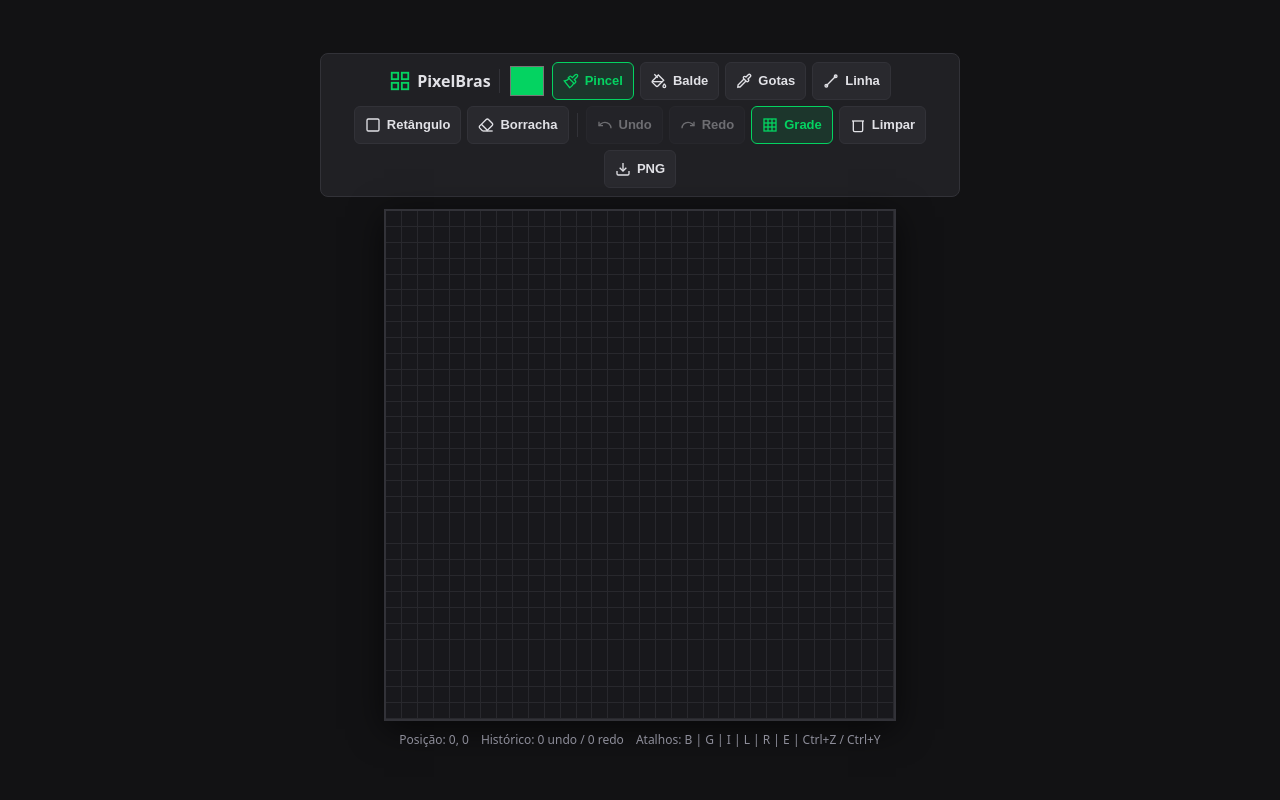
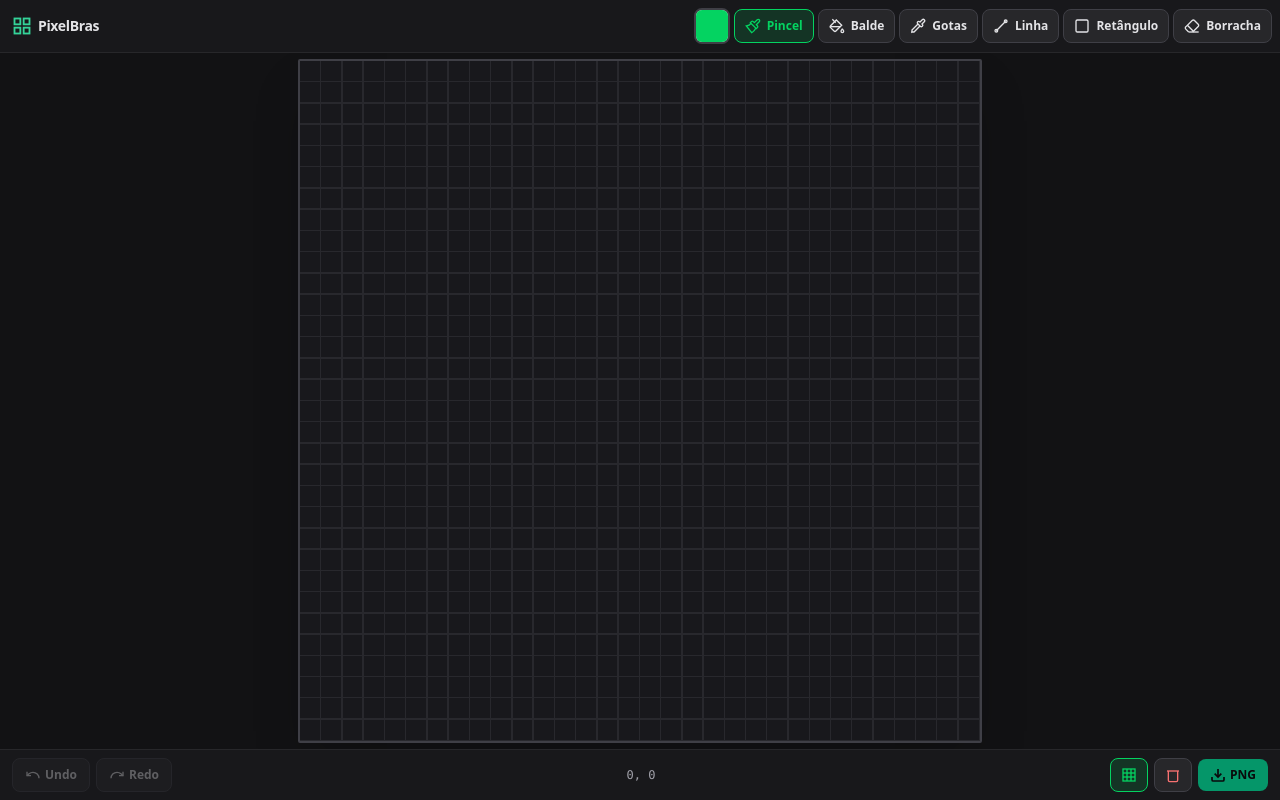
Before and after one commit to joao-almeida-duarte/pixelbras, a plain HTML site: page index.html in a window 1280 px wide. Drawn offline with nearby package versions, Linux system fonts and the light colour scheme.

Commit message:
fix: corrige touch drag mobile e adiciona layout tela cheia com Tailwind CSS

```diff
--- a/index.html
+++ b/index.html
@@ -4,130 +4,133 @@
 <meta charset="UTF-8">
 <meta name="viewport" content="width=device-width, initial-scale=1.0, maximum-scale=1.0, user-scalable=no">
 <title>PixelBras - Editor WebGL</title>
+<script src="https://cdn.tailwindcss.com"></script>
 <style>
-  * { box-sizing: border-box; -webkit-tap-highlight-color: transparent; }
-  body {
-    margin: 0; padding: 12px; background: #121214; color: #e1e1e6;
-    font-family: system-ui, sans-serif; display: flex; flex-direction: column;
-    align-items: center; justify-content: center; min-height: 100dvh;
-    user-select: none; overflow-x: hidden;
+  html, body {
+    margin: 0;
+    padding: 0;
+    width: 100%;
+    height: 100dvh;
+    overflow: hidden;
+    overscroll-behavior: none;
+    touch-action: none;
+    background-color: #121214;
+    user-select: none;
+    -webkit-user-select: none;
   }
-  .toolbar {
-    display: flex; flex-wrap: wrap; gap: 6px; align-items: center; justify-content: center;
-    background: #202024; padding: 8px 12px; border-radius: 8px; margin-bottom: 12px;
-    border: 1px solid #323238; width: 100%; max-width: 640px;
+  canvas {
+    image-rendering: pixelated;
+    image-rendering: crisp-edges;
+    touch-action: none;
   }
-  .divider { width: 1px; height: 24px; background: #323238; margin: 0 2px; }
-  button {
-    background: #29292e; color: #e1e1e6; border: 1px solid #323238;
-    padding: 8px 10px; border-radius: 6px; cursor: pointer;
-    display: flex; align-items: center; justify-content: center; gap: 6px;
-    font-size: 13px; font-weight: 600; transition: 0.15s; min-height: 38px;
-  }
-  button:hover:not(:disabled) { background: #323238; }
-  button:disabled { opacity: 0.4; cursor: not-allowed; }
-  button.active { border-color: #04d361; color: #04d361; background: rgba(4, 211, 97, 0.12); }
-  input[type="color"] { border: none; width: 38px; height: 38px; cursor: pointer; background: none; padding: 0; border-radius: 6px; }
-  canvas {
-    border: 2px solid #323238; image-rendering: pixelated; cursor: crosshair;
-    box-shadow: 0 8px 32px rgba(0,0,0,0.6); touch-action: none;
-    width: min(92vw, 512px); height: min(92vw, 512px);
-  }
-  .status {
-    margin-top: 10px; font-size: 12px; color: #8d8d99; display: flex;
-    flex-wrap: wrap; justify-content: center; gap: 12px; text-align: center;
-  }
-  @media (max-width: 520px) {
-    .btn-label { display: none; }
-    button { padding: 8px 11px; }
-    .shortcuts-hint { display: none; }
+  .tool-btn.active {
+    border-color: #04d361 !important;
+    color: #04d361 !important;
+    background-color: rgba(4, 211, 97, 0.15) !important;
   }
 </style>
 </head>
-<body>
+<body class="flex flex-col justify-between text-zinc-200 font-sans">
 
-<div class="toolbar">
-  <svg width="22" height="22" viewBox="0 0 24 24" fill="none" stroke="#04d361" stroke-width="2">
+  <!-- Barra Superior: Marca, Cor e Ferramentas -->
+  <header class="w-full bg-zinc-900 border-b border-zinc-800 px-2 py-2 flex items-center justify-between gap-1 shrink-0 z-10">
+    <div class="flex items-center gap-1.5 pl-1">
+      <svg class="w-5 h-5 text-emerald-400 shrink-0" viewBox="0 0 24 24" fill="none" stroke="currentColor" stroke-width="2.2">
         <rect x="3" y="3" width="7" height="7"/><rect x="14" y="3" width="7" height="7"/>
         <rect x="14" y="14" width="7" height="7"/><rect x="3" y="14" width="7" height="7"/>
       </svg>
-  <strong>PixelBras</strong>
-  <div class="divider"></div>
+      <span class="font-bold text-sm tracking-tight hidden sm:inline">PixelBras</span>
+    </div>
 
-  <input type="color" id="colorPicker" value="#04d361" title="Cor Atual">
+    <div class="flex items-center gap-1 overflow-x-auto no-scrollbar">
+      <label class="relative w-9 h-9 rounded-lg overflow-hidden border-2 border-zinc-700 shrink-0 cursor-pointer" title="Cor">
+        <input type="color" id="colorPicker" value="#04d361" class="absolute -inset-2 w-14 h-14 cursor-pointer border-0 p-0">
+      </label>
 
-  <button id="tool-brush" class="active" title="Pincel (B)">
-    <svg width="16" height="16" viewBox="0 0 24 24" fill="none" stroke="currentColor" stroke-width="2"><path d="M18.37 2.63 14 7l-1.59-1.59a2 2 0 0 0-2.82 0L8 7l9 9 1.59-1.59a2 2 0 0 0 0-2.82L17 10l4.37-4.37a2.12 2.12 0 1 0-3-3Z"/><path d="M9 8c-2 3-4 3.5-7 4l8 10c2-1 6-5 6-7"/></svg>
-    <span class="btn-label">Pincel</span>
+      <button id="tool-brush" class="tool-btn active flex items-center gap-1.5 px-2.5 py-2 rounded-lg bg-zinc-800 border border-zinc-700 text-xs font-semibold shrink-0" title="Pincel (B)">
+        <svg class="w-4 h-4" viewBox="0 0 24 24" fill="none" stroke="currentColor" stroke-width="2"><path d="M18.37 2.63 14 7l-1.59-1.59a2 2 0 0 0-2.82 0L8 7l9 9 1.59-1.59a2 2 0 0 0 0-2.82L17 10l4.37-4.37a2.12 2.12 0 1 0-3-3Z"/><path d="M9 8c-2 3-4 3.5-7 4l8 10c2-1 6-5 6-7"/></svg>
+        <span class="hidden md:inline">Pincel</span>
       </button>
 
-  <button id="tool-bucket" title="Balde de Tinta (G)">
-    <svg width="16" height="16" viewBox="0 0 24 24" fill="none" stroke="currentColor" stroke-width="2"><path d="m19 11-8-8-8.6 8.6a2 2 0 0 0 0 2.8l5.2 5.2c.8.8 2 .8 2.8 0L19 11Z"/><path d="m5 2 5 5"/><path d="M2 13h15"/><path d="M22 20a2 2 0 1 1-4 0c0-1.6 1.7-2.4 2-4 .3 1.6 2 2.4 2 4Z"/></svg>
-    <span class="btn-label">Balde</span>
+      <button id="tool-bucket" class="tool-btn flex items-center gap-1.5 px-2.5 py-2 rounded-lg bg-zinc-800 border border-zinc-700 text-xs font-semibold shrink-0" title="Balde (G)">
+        <svg class="w-4 h-4" viewBox="0 0 24 24" fill="none" stroke="currentColor" stroke-width="2"><path d="m19 11-8-8-8.6 8.6a2 2 0 0 0 0 2.8l5.2 5.2c.8.8 2 .8 2.8 0L19 11Z"/><path d="m5 2 5 5"/><path d="M2 13h15"/><path d="M22 20a2 2 0 1 1-4 0c0-1.6 1.7-2.4 2-4 .3 1.6 2 2.4 2 4Z"/></svg>
+        <span class="hidden md:inline">Balde</span>
       </button>
 
-  <button id="tool-picker" title="Conta-Gotas (I)">
-    <svg width="16" height="16" viewBox="0 0 24 24" fill="none" stroke="currentColor" stroke-width="2"><path d="m2 22 1-1h3l9-9"/><path d="M3 21v-3l9-9"/><path d="m15 6 3.4-3.4a2.1 2.1 0 1 1 3 3L18 9l.4.4a2.1 2.1 0 1 1-3 3l-3.8-3.8a2.1 2.1 0 1 1 3-3l.4.4Z"/></svg>
-    <span class="btn-label">Gotas</span>
+      <button id="tool-picker" class="tool-btn flex items-center gap-1.5 px-2.5 py-2 rounded-lg bg-zinc-800 border border-zinc-700 text-xs font-semibold shrink-0" title="Conta-Gotas (I)">
+        <svg class="w-4 h-4" viewBox="0 0 24 24" fill="none" stroke="currentColor" stroke-width="2"><path d="m2 22 1-1h3l9-9"/><path d="M3 21v-3l9-9"/><path d="m15 6 3.4-3.4a2.1 2.1 0 1 1 3 3L18 9l.4.4a2.1 2.1 0 1 1-3 3l-3.8-3.8a2.1 2.1 0 1 1 3-3l.4.4Z"/></svg>
+        <span class="hidden md:inline">Gotas</span>
       </button>
 
-  <button id="tool-line" title="Linha Reta (L)">
-    <svg width="16" height="16" viewBox="0 0 24 24" fill="none" stroke="currentColor" stroke-width="2"><line x1="5" y1="19" x2="19" y2="5"/><circle cx="5" cy="19" r="2"/><circle cx="19" cy="5" r="2"/></svg>
-    <span class="btn-label">Linha</span>
+      <button id="tool-line" class="tool-btn flex items-center gap-1.5 px-2.5 py-2 rounded-lg bg-zinc-800 border border-zinc-700 text-xs font-semibold shrink-0" title="Linha (L)">
+        <svg class="w-4 h-4" viewBox="0 0 24 24" fill="none" stroke="currentColor" stroke-width="2"><line x1="5" y1="19" x2="19" y2="5"/><circle cx="5" cy="19" r="2"/><circle cx="19" cy="5" r="2"/></svg>
+        <span class="hidden md:inline">Linha</span>
       </button>
 
-  <button id="tool-rect" title="Retângulo (R)">
-    <svg width="16" height="16" viewBox="0 0 24 24" fill="none" stroke="currentColor" stroke-width="2"><rect x="3" y="3" width="18" height="18" rx="2"/></svg>
-    <span class="btn-label">Retângulo</span>
+      <button id="tool-rect" class="tool-btn flex items-center gap-1.5 px-2.5 py-2 rounded-lg bg-zinc-800 border border-zinc-700 text-xs font-semibold shrink-0" title="Retângulo (R)">
+        <svg class="w-4 h-4" viewBox="0 0 24 24" fill="none" stroke="currentColor" stroke-width="2"><rect x="3" y="3" width="18" height="18" rx="2"/></svg>
+        <span class="hidden md:inline">Retângulo</span>
       </button>
 
-  <button id="tool-eraser" title="Borracha (E)">
-    <svg width="16" height="16" viewBox="0 0 24 24" fill="none" stroke="currentColor" stroke-width="2"><path d="m7 21-4.3-4.3c-1-1-1-2.5 0-3.4l9.6-9.6c1-1 2.5-1 3.4 0l5.6 5.6c1 1 1 2.5 0 3.4L13 21"/><path d="M22 21H7"/><path d="m5 11 9 9"/></svg>
-    <span class="btn-label">Borracha</span>
+      <button id="tool-eraser" class="tool-btn flex items-center gap-1.5 px-2.5 py-2 rounded-lg bg-zinc-800 border border-zinc-700 text-xs font-semibold shrink-0" title="Borracha (E)">
+        <svg class="w-4 h-4" viewBox="0 0 24 24" fill="none" stroke="currentColor" stroke-width="2"><path d="m7 21-4.3-4.3c-1-1-1-2.5 0-3.4l9.6-9.6c1-1 2.5-1 3.4 0l5.6 5.6c1 1 1 2.5 0 3.4L13 21"/><path d="M22 21H7"/><path d="m5 11 9 9"/></svg>
+        <span class="hidden md:inline">Borracha</span>
       </button>
+    </div>
+  </header>
 
-  <div class="divider"></div>
+  <!-- Área Central: Canvas ajustado dinamicamente para ocupar o máximo da tela -->
+  <main id="workspace" class="flex-1 w-full flex items-center justify-center p-2 overflow-hidden relative">
+    <canvas id="glcanvas" width="512" height="512" class="border-2 border-zinc-700 shadow-2xl rounded-sm cursor-crosshair"></canvas>
+  </main>
 
-  <button id="btnUndo" title="Desfazer (Ctrl+Z)" disabled>
-    <svg width="16" height="16" viewBox="0 0 24 24" fill="none" stroke="currentColor" stroke-width="2"><path d="M3 7v6h6"/><path d="M21 17a9 9 0 0 0-9-9 9 9 0 0 0-6 2.3L3 13"/></svg>
-    <span class="btn-label">Undo</span>
+  <!-- Barra Inferior: Undo/Redo, Grade, Limpar e Exportar -->
+  <footer class="w-full bg-zinc-900 border-t border-zinc-800 px-3 py-2 flex items-center justify-between gap-2 shrink-0 z-10">
+    <div class="flex items-center gap-1.5">
+      <button id="btnUndo" disabled class="flex items-center gap-1 px-3 py-2 rounded-lg bg-zinc-800 border border-zinc-700 text-xs font-semibold disabled:opacity-35 active:scale-95 transition">
+        <svg class="w-4 h-4" viewBox="0 0 24 24" fill="none" stroke="currentColor" stroke-width="2"><path d="M3 7v6h6"/><path d="M21 17a9 9 0 0 0-9-9 9 9 0 0 0-6 2.3L3 13"/></svg>
+        <span>Undo</span>
       </button>
-
-  <button id="btnRedo" title="Refazer (Ctrl+Y)" disabled>
-    <svg width="16" height="16" viewBox="0 0 24 24" fill="none" stroke="currentColor" stroke-width="2"><path d="M21 7v6h-6"/><path d="M3 17a9 9 0 0 1 9-9 9 9 0 0 1 6 2.3l3 2.7"/></svg>
-    <span class="btn-label">Redo</span>
-  </button>
-
-  <button id="btnGrid" class="active" title="Alternar Grade">
-    <svg width="16" height="16" viewBox="0 0 24 24" fill="none" stroke="currentColor" stroke-width="2"><rect x="3" y="3" width="18" height="18"/><line x1="3" y1="9" x2="21" y2="9"/><line x1="3" y1="15" x2="21" y2="15"/><line x1="9" y1="3" x2="9" y2="21"/><line x1="15" y1="3" x2="15" y2="21"/></svg>
-    <span class="btn-label">Grade</span>
-  </button>
-
-  <button id="btnClear" title="Limpar Tela">
-    <svg width="16" height="16" viewBox="0 0 24 24" fill="none" stroke="currentColor" stroke-width="2"><path d="M3 6h18"/><path d="M19 6v14c0 1-1 2-2 2H7c-1 0-2-1-2-2V6"/></svg>
-    <span class="btn-label">Limpar</span>
-  </button>
-
-  <button id="btnExport" title="Baixar PNG">
-    <svg width="16" height="16" viewBox="0 0 24 24" fill="none" stroke="currentColor" stroke-width="2"><path d="M21 15v4a2 2 0 0 1-2 2H5a2 2 0 0 1-2-2v-4"/><polyline points="7 10 12 15 17 10"/><line x1="12" y1="15" x2="12" y2="3"/></svg>
-    <span class="btn-label">PNG</span>
+      <button id="btnRedo" disabled class="flex items-center gap-1 px-3 py-2 rounded-lg bg-zinc-800 border border-zinc-700 text-xs font-semibold disabled:opacity-35 active:scale-95 transition">
+        <svg class="w-4 h-4" viewBox="0 0 24 24" fill="none" stroke="currentColor" stroke-width="2"><path d="M21 7v6h-6"/><path d="M3 17a9 9 0 0 1 9-9 9 9 0 0 1 6 2.3l3 2.7"/></svg>
+        <span>Redo</span>
       </button>
     </div>
 
-<canvas id="glcanvas" width="512" height="512"></canvas>
+    <div id="coords" class="text-xs font-mono text-zinc-400">0, 0</div>
 
-<div class="status">
-  <span id="coords">Posição: 0, 0</span>
-  <span id="historyInfo">Histórico: 0 undo / 0 redo</span>
-  <span class="shortcuts-hint">Atalhos: B | G | I | L | R | E | Ctrl+Z / Ctrl+Y</span>
+    <div class="flex items-center gap-1.5">
+      <button id="btnGrid" class="tool-btn active flex items-center gap-1 px-2.5 py-2 rounded-lg bg-zinc-800 border border-zinc-700 text-xs font-semibold active:scale-95 transition" title="Grade">
+        <svg class="w-4 h-4" viewBox="0 0 24 24" fill="none" stroke="currentColor" stroke-width="2"><rect x="3" y="3" width="18" height="18"/><line x1="3" y1="9" x2="21" y2="9"/><line x1="3" y1="15" x2="21" y2="15"/><line x1="9" y1="3" x2="9" y2="21"/><line x1="15" y1="3" x2="15" y2="21"/></svg>
+      </button>
+      <button id="btnClear" class="flex items-center gap-1 px-2.5 py-2 rounded-lg bg-zinc-800 border border-zinc-700 text-xs font-semibold text-red-400 active:scale-95 transition" title="Limpar">
+        <svg class="w-4 h-4" viewBox="0 0 24 24" fill="none" stroke="currentColor" stroke-width="2"><path d="M3 6h18"/><path d="M19 6v14c0 1-1 2-2 2H7c-1 0-2-1-2-2V6"/></svg>
+      </button>
+      <button id="btnExport" class="flex items-center gap-1 px-3 py-2 rounded-lg bg-emerald-600 hover:bg-emerald-500 text-zinc-950 text-xs font-bold active:scale-95 transition" title="Salvar PNG">
+        <svg class="w-4 h-4" viewBox="0 0 24 24" fill="none" stroke="currentColor" stroke-width="2.5"><path d="M21 15v4a2 2 0 0 1-2 2H5a2 2 0 0 1-2-2v-4"/><polyline points="7 10 12 15 17 10"/><line x1="12" y1="15" x2="12" y2="3"/></svg>
+        <span>PNG</span>
+      </button>
     </div>
+  </footer>
 
 <script>
   const GRID = 32;
   const BG_COLOR = [24, 24, 28, 255];
   const canvas = document.getElementById('glcanvas');
+  const workspace = document.getElementById('workspace');
   const gl = canvas.getContext('webgl', { preserveDrawingBuffer: true });
 
+  // Ajusta o canvas para ocupar o maior quadrado possível na tela (Mobile e Desktop)
+  function fitCanvas() {
+    const rect = workspace.getBoundingClientRect();
+    const size = Math.floor(Math.min(rect.width - 12, rect.height - 12));
+    canvas.style.width = size + 'px';
+    canvas.style.height = size + 'px';
+  }
+  window.addEventListener('resize', fitCanvas);
+  fitCanvas();
+
+  // Shaders WebGL
   const vsSource = `
     attribute vec2 a_pos;
     varying vec2 v_uv;
@@ -218,7 +221,6 @@
   function updateHistoryUI() {
     document.getElementById('btnUndo').disabled = undoStack.length === 0;
     document.getElementById('btnRedo').disabled = redoStack.length === 0;
-    document.getElementById('historyInfo').textContent = `Histórico: ${undoStack.length} undo / ${redoStack.length} redo`;
   }
 
   function render(buffer = pixels) {
@@ -228,8 +230,8 @@
 
   let currentTool = 'brush';
   let isDrawing = false;
-  let activePointerId = null;
   let startX = 0, startY = 0;
+  let lastX = 0, lastY = 0;
   let showGrid = true;
   const colorPicker = document.getElementById('colorPicker');
 
@@ -317,31 +319,27 @@
     });
   }
   tools.forEach(t => {
-    document.getElementById(`tool-${t}`).onclick = () => selectTool(t);
+    document.getElementById(`tool-${t}`).addEventListener('click', () => selectTool(t));
   });
 
-  function getGridCoords(e) {
+  // Extrai coordenadas tanto de Touch quanto de Mouse
+  function getCoordsFromClient(clientX, clientY) {
     const rect = canvas.getBoundingClientRect();
-    const x = Math.floor(((e.clientX - rect.left) / rect.width) * GRID);
-    const y = Math.floor(((e.clientY - rect.top) / rect.height) * GRID);
+    const x = Math.floor(((clientX - rect.left) / rect.width) * GRID);
+    const y = Math.floor(((clientY - rect.top) / rect.height) * GRID);
     return [Math.max(0, Math.min(GRID - 1, x)), Math.max(0, Math.min(GRID - 1, y))];
   }
 
-  // Suporte unificado Mouse + Touch + Caneta (Pointer Events)
-  canvas.addEventListener('pointerdown', (e) => {
-    if (activePointerId !== null) return; // Ignora segundo dedo (pinch/scroll acidental)
-    activePointerId = e.pointerId;
-    canvas.setPointerCapture(e.pointerId);
-
-    const [x, y] = getGridCoords(e);
-    document.getElementById('coords').textContent = `Posição: ${x}, ${y}`;
+  function handleStart(clientX, clientY) {
+    const [x, y] = getCoordsFromClient(clientX, clientY);
+    lastX = x; lastY = y;
+    document.getElementById('coords').textContent = `${x}, ${y}`;
     const activeColor = currentTool === 'eraser' ? BG_COLOR : hexToRgba(colorPicker.value);
 
     if (currentTool === 'picker') {
       const picked = getPixel(pixels, x, y);
       colorPicker.value = rgbaToHex(picked[0], picked[1], picked[2]);
       selectTool('brush');
-      activePointerId = null;
       return;
     }
 
@@ -352,7 +350,6 @@
         updateHistoryUI();
       }
       render();
-      activePointerId = null;
       return;
     }
 
@@ -366,14 +363,14 @@
       setPixel(pixels, x, y, activeColor);
       render();
     }
-  });
+  }
 
-  canvas.addEventListener('pointermove', (e) => {
-    if (e.pointerId !== activePointerId && e.pointerType !== 'mouse') return;
-    const [x, y] = getGridCoords(e);
-    document.getElementById('coords').textContent = `Posição: ${x}, ${y}`;
+  function handleMove(clientX, clientY) {
+    const [x, y] = getCoordsFromClient(clientX, clientY);
+    document.getElementById('coords').textContent = `${x}, ${y}`;
+    if (!isDrawing) return;
 
-    if (!isDrawing || e.pointerId !== activePointerId) return;
+    lastX = x; lastY = y;
     const activeColor = currentTool === 'eraser' ? BG_COLOR : hexToRgba(colorPicker.value);
 
     if (currentTool === 'brush' || currentTool === 'eraser') {
@@ -389,49 +386,83 @@
       drawRect(preview, startX, startY, x, y, activeColor);
       render(preview);
     }
-  });
+  }
 
-  function finishStroke(e) {
-    if (e.pointerId !== activePointerId) return;
-    if (isDrawing) {
-      const [x, y] = getGridCoords(e);
+  function handleEnd() {
+    if (!isDrawing) return;
     const activeColor = hexToRgba(colorPicker.value);
 
     if (currentTool === 'line') {
-        drawLine(pixels, startX, startY, x, y, activeColor);
+      drawLine(pixels, startX, startY, lastX, lastY, activeColor);
       render();
     } else if (currentTool === 'rect') {
-        drawRect(pixels, startX, startY, x, y, activeColor);
+      drawRect(pixels, startX, startY, lastX, lastY, activeColor);
       render();
-      }
     }
     isDrawing = false;
     snapshot = null;
-    activePointerId = null;
   }
 
-  canvas.addEventListener('pointerup', finishStroke);
-  canvas.addEventListener('pointercancel', finishStroke);
+  // Eventos Touch Nativos (Mobile/Tablet)
+  canvas.addEventListener('touchstart', (e) => {
+    e.preventDefault();
+    if (e.touches.length > 0) {
+      handleStart(e.touches[0].clientX, e.touches[0].clientY);
+    }
+  }, { passive: false });
 
-  document.getElementById('btnUndo').onclick = undo;
-  document.getElementById('btnRedo').onclick = redo;
+  canvas.addEventListener('touchmove', (e) => {
+    e.preventDefault();
+    if (e.touches.length > 0) {
+      handleMove(e.touches[0].clientX, e.touches[0].clientY);
+    }
+  }, { passive: false });
 
-  document.getElementById('btnGrid').onclick = (e) => {
+  canvas.addEventListener('touchend', (e) => {
+    e.preventDefault();
+    handleEnd();
+  }, { passive: false });
+
+  canvas.addEventListener('touchcancel', (e) => {
+    e.preventDefault();
+    handleEnd();
+  }, { passive: false });
+
+  // Eventos Mouse Nativos (Desktop)
+  canvas.addEventListener('mousedown', (e) => {
+    if (e.button !== 0) return;
+    handleStart(e.clientX, e.clientY);
+  });
+
+  window.addEventListener('mousemove', (e) => {
+    if (!isDrawing && e.target !== canvas) return;
+    handleMove(e.clientX, e.clientY);
+  });
+
+  window.addEventListener('mouseup', () => {
+    handleEnd();
+  });
+
+  // Botões
+  document.getElementById('btnUndo').addEventListener('click', undo);
+  document.getElementById('btnRedo').addEventListener('click', redo);
+
+  document.getElementById('btnGrid').addEventListener('click', (e) => {
     showGrid = !showGrid;
     gl.uniform1f(uShowGridLoc, showGrid ? 1.0 : 0.0);
     e.currentTarget.classList.toggle('active', showGrid);
     render();
-  };
+  });
 
-  document.getElementById('btnClear').onclick = () => {
+  document.getElementById('btnClear').addEventListener('click', () => {
     saveState();
     for (let i = 0; i < pixels.length; i += 4) {
       pixels[i] = BG_COLOR[0]; pixels[i+1] = BG_COLOR[1]; pixels[i+2] = BG_COLOR[2]; pixels[i+3] = BG_COLOR[3];
     }
     render();
-  };
+  });
 
-  document.getElementById('btnExport').onclick = () => {
+  document.getElementById('btnExport').addEventListener('click', () => {
     gl.uniform1f(uShowGridLoc, 0.0);
     render();
     const a = document.createElement('a');
@@ -440,9 +471,10 @@
     a.click();
     gl.uniform1f(uShowGridLoc, showGrid ? 1.0 : 0.0);
     render();
-  };
+  });
 
-  window.onkeydown = (e) => {
+  // Atalhos Teclado
+  window.addEventListener('keydown', (e) => {
     if ((e.ctrlKey || e.metaKey) && e.key.toLowerCase() === 'z') {
       e.preventDefault();
       if (e.shiftKey) redo(); else undo();
@@ -458,8 +490,9 @@
       if (key === 'r') selectTool('rect');
       if (key === 'e') selectTool('eraser');
     }
-  };
+  });
 
+  // Inicialização
   for (let i = 0; i < pixels.length; i += 4) {
     pixels[i] = BG_COLOR[0]; pixels[i+1] = BG_COLOR[1]; pixels[i+2] = BG_COLOR[2]; pixels[i+3] = BG_COLOR[3];
   }
```
Lines whose indentation alone changed are shown as unchanged.
